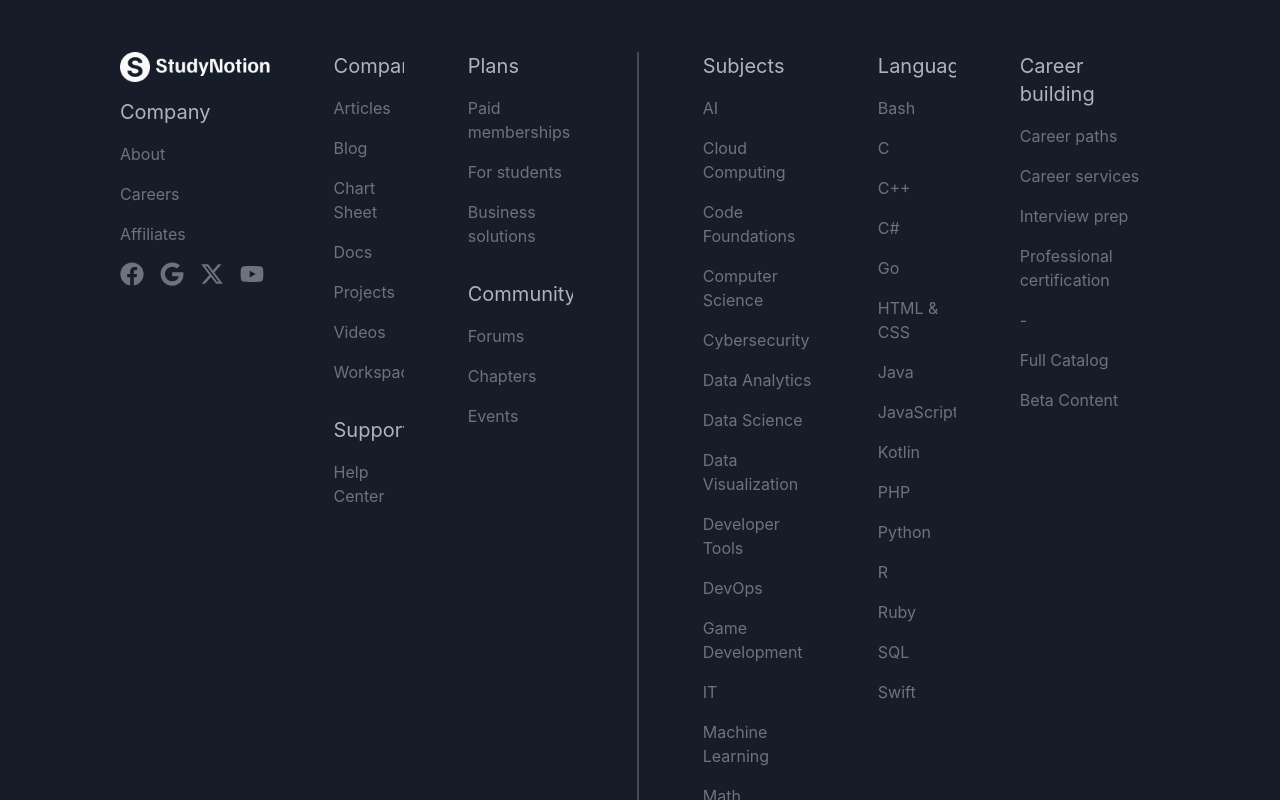
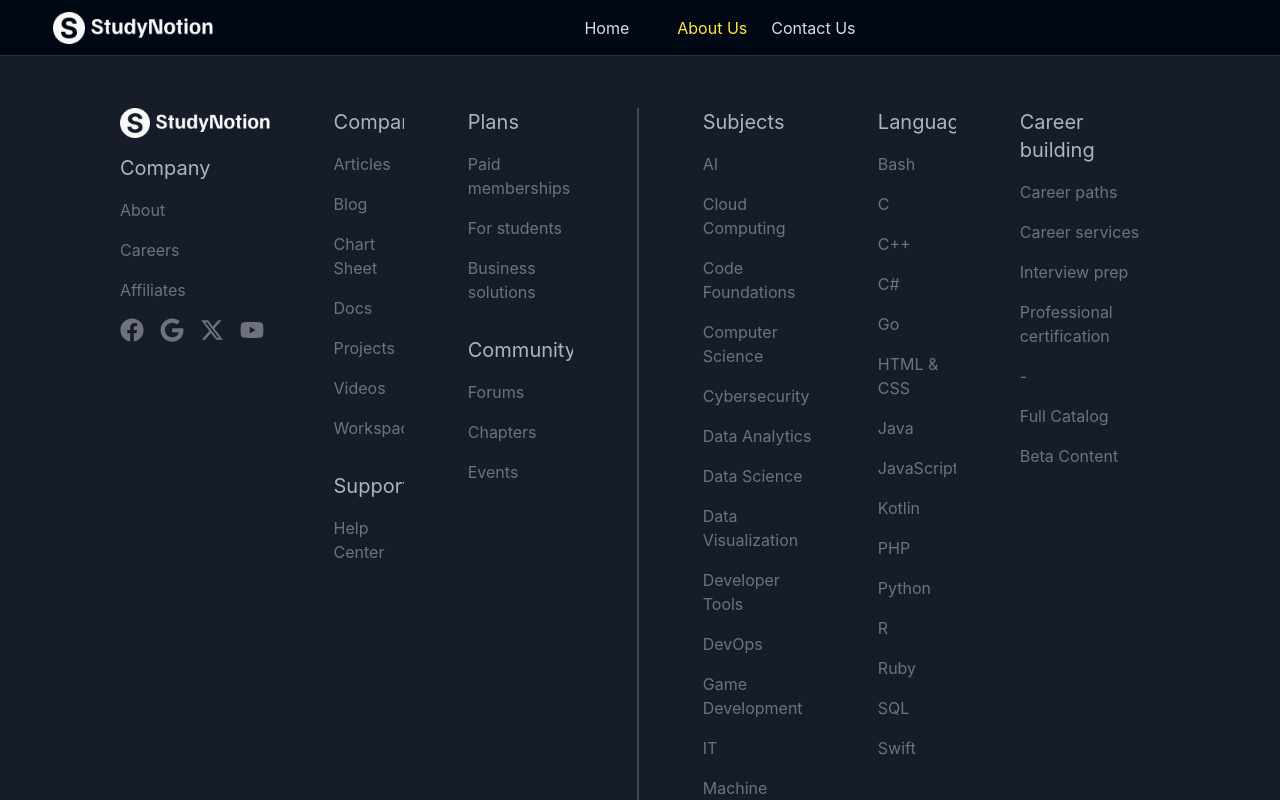
Before and after one commit to thimanshu756/Edtech, a React (Create React App) app: page /about in a window 1280 px wide. Shown: the top 800 px of the page. Built offline with nearby package versions, Linux system fonts and the light colour scheme; the HTML template or start-up script is replaced by a standard one.

Commit message:
navbar created

```diff
--- a/src/App.jsx
+++ b/src/App.jsx
@@ -4,10 +4,12 @@
 import SignUp from "./Pages/SignUp";
 import Login from "./Pages/Login";
 import Footer from "./Components/Common/Footer";
+import Navbar from "./Components/Common/Navbar";
 
 function App() {
   return (
     <div className="w-screen min-h-screen bg-richblack-900 flex flex-col font-inter">
+      <Navbar/>
       <Routes>
         <Route path="/" element={<Home/>}/>
         <Route path="/signup" element={<SignUp/>}/>
--- a/src/Components/Common/Navbar.js
+++ /dev/null
@@ -1,9 +0,0 @@
-import React from 'react'
-
-const Navbar = () => {
-  return (
-    <div>Navbar</div>
-  )
-}
-
-export default Navbar
--- /dev/null
+++ b/src/Components/Common/Navbar.jsx
@@ -0,0 +1,54 @@
+import React, { useState } from 'react'
+import { matchPath , Link } from 'react-router-dom'
+import logo from "../../assets/Logo/Logo-Full-Light.png"
+import {NavbarLinks} from "../../data/navbar-links.js"
+import { useLocation } from 'react-router-dom';
+
+const Navbar = () => {
+ let location=useLocation()
+  const matchRoute = (route)=>{
+    return matchPath(
+      {path:route},location.pathname
+    )
+  }
+  console.log("Navbar Links -->",NavbarLinks);
+  return (
+    <div className='flex h-14 items-center justify-center border-b-[1px] border-b-richblack-700 '>
+      <div className='flex w-11/12 max-w-maxContent items-center justify-between'>
+      {/* image section */}
+      <Link to={"/"}>
+        <img src={logo} alt="" width={160} height={42} loading='lazy' />
+      </Link>
+
+      {/* nav links */}
+      <nav>
+        <ul className='flex gap-6 text-richblack-25'>
+        {
+          NavbarLinks.map((link,i)=>{
+            console.log("link-->",link.title);
+          return  <li key={i}>
+              {
+                link.title == "Catalog" ? ( <div></div> ):(
+                  <div>
+                      <Link to={link.path}>
+                  <p className={`${matchRoute(link.path) ? " text-yellow-25":" text-richblack-25"}`}> {link.title} </p>
+                  </Link>
+                  </div>
+
+                )
+              }
+            </li>
+          })
+        }
+        </ul>
+      </nav>
+      {/* login signup button */}
+      <div>
+
+      </div>
+      </div>
+    </div>
+  )
+}
+
+export default Navbar
--- a/src/data/navbar-links.js
+++ b/src/data/navbar-links.js
@@ -1,4 +1,4 @@
-export const NavbarLinks = [
+export const  NavbarLinks = [
   {
     title: "Home",
     path: "/",
```
